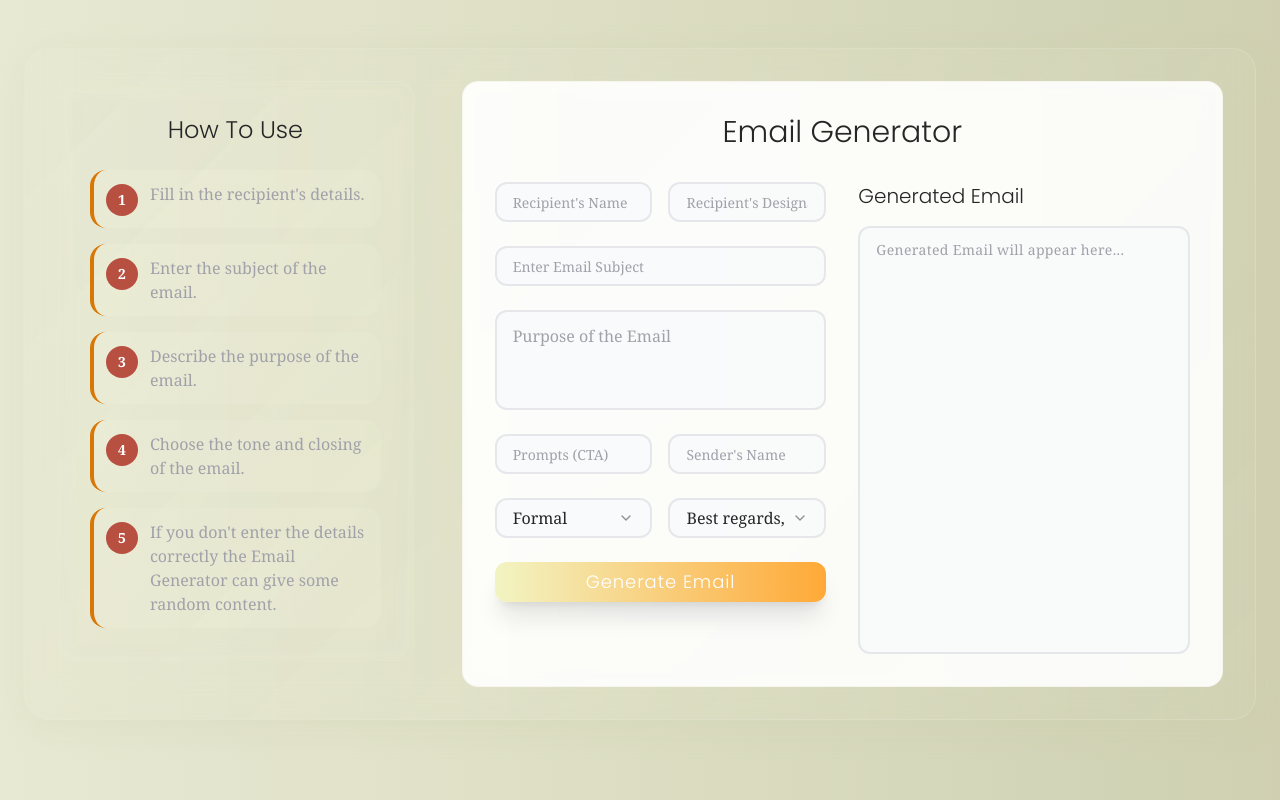
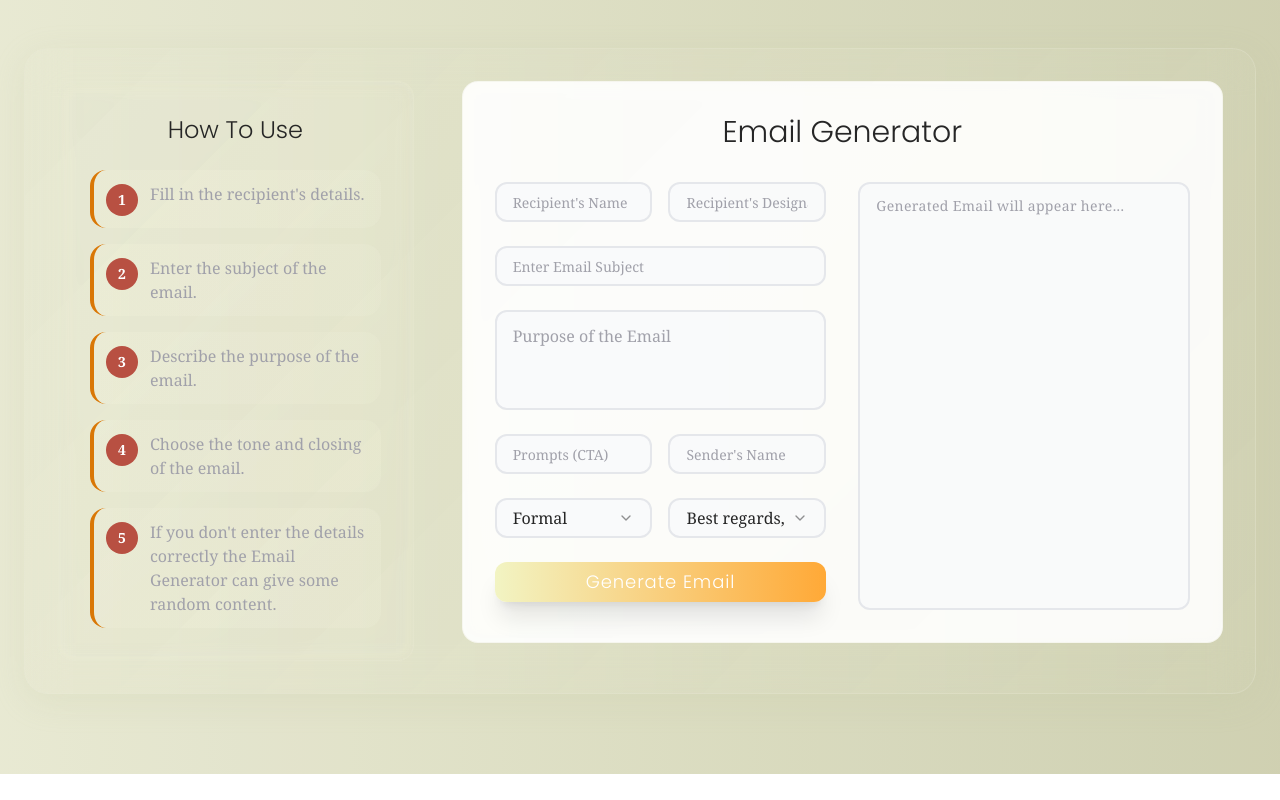
Before and after one commit to harshith397/craft-mail-ai, a React (Vite) app: page / in a window 1280 px wide. Shown: the part 832-1632 px from the top of the page. After the commit the page ends 1606 px from the top, so only its background shows below. Built offline with nearby package versions, Linux system fonts and the light colour scheme; a web font is replaced by a local one.

Commit message:
Remove "Generated Email" heading
Removed the "Generated Email" heading from below the "Generate Email" button.

```diff
--- a/src/components/EmailForm.tsx
+++ b/src/components/EmailForm.tsx
@@ -203,7 +203,6 @@ ${formData.sender_name}`;
 
         {/* Generated Email Display Section */}
         <div className="lg:h-full flex flex-col">
-          <h3 className="text-lg sm:text-xl font-light text-foreground mb-4 font-sans">Generated Email</h3>
           <div className="relative flex-1">
             <Textarea
               value={generatedEmail}
```
